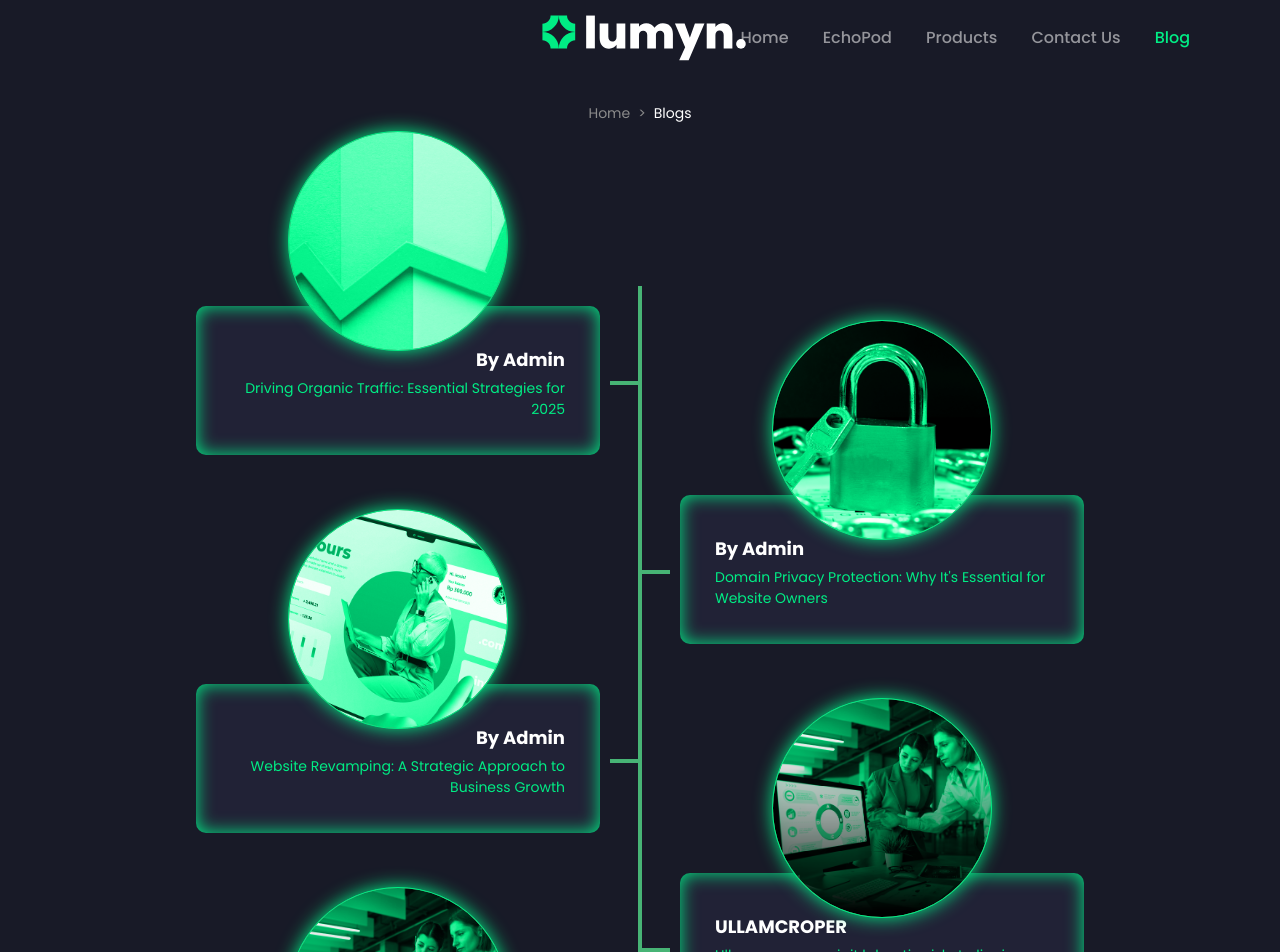
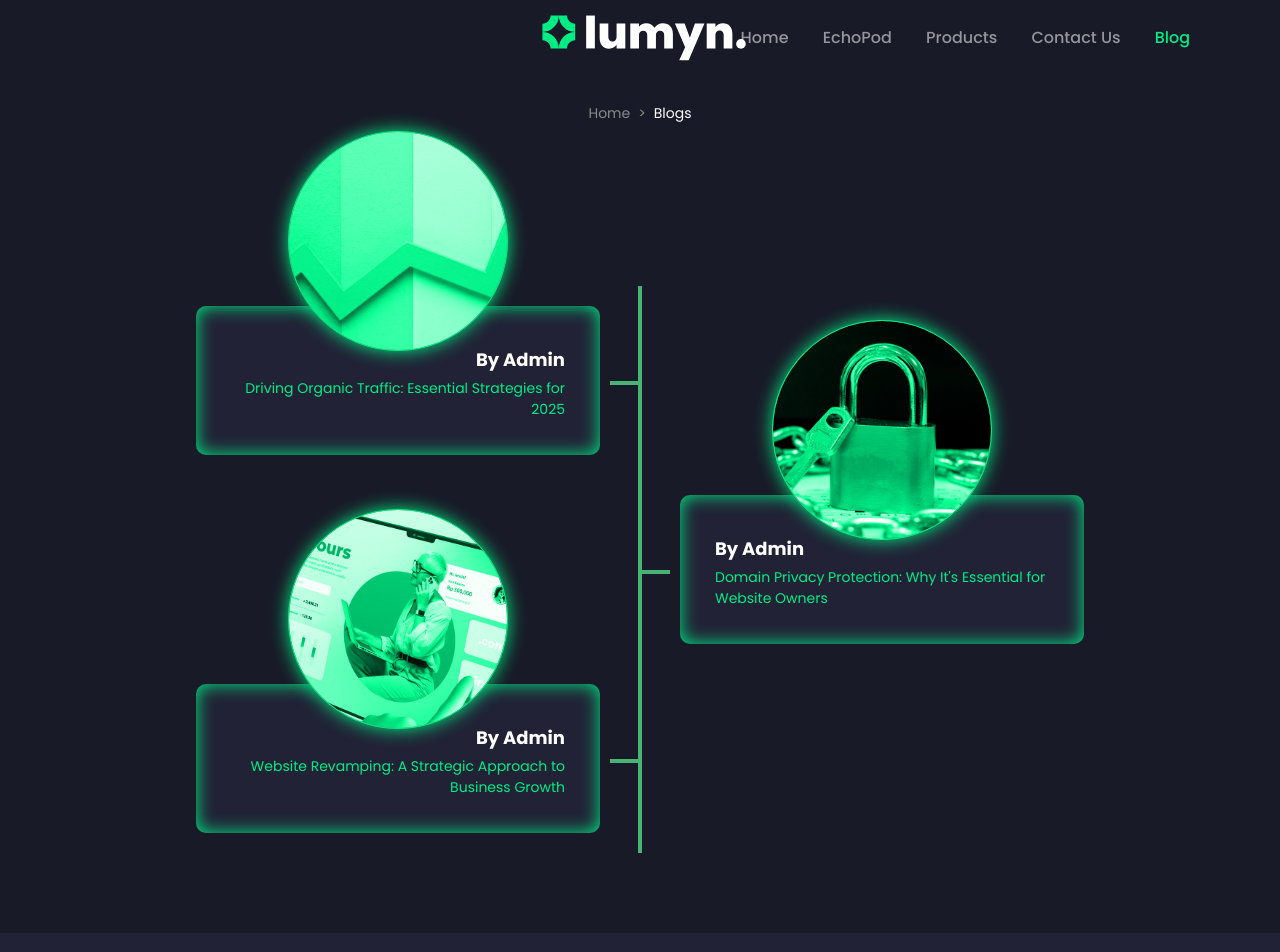
Before and after one commit to vishnutk41/team-lumyn, a Next.js app: page /blogs in a window 1280 px wide. Shown: the top 952 px of the page. Built offline with nearby package versions, Linux system fonts and the light colour scheme.

Commit message:
set  to 3 contents in tree

```diff
--- a/src/pages/blogs/index.tsx
+++ b/src/pages/blogs/index.tsx
@@ -9,8 +9,8 @@ export default function Blogs() {
         { year: "2022", title: "By Admin", desc: "Driving Organic Traffic: Essential Strategies for 2025", icon: "/assets/images/blog_images/Driving Organic Traffic.webp", link:"/blogs/driving-organic-traffic-strategies" },
         { year: "2017", title: "By Admin", desc: "Domain Privacy Protection: Why It's Essential for Website Owners", icon: "/assets/images/blog_images/Domain Privacy Protection.png", link:"/blogs/need-for-domain-privacy-protection" },
         { year: "2012", title: "By Admin", desc: " Website Revamping: A Strategic Approach to Business Growth", icon: "/assets/images/blog_images/Website Revamping.webp", link:"/blogs/website-revamping" },
-        { year: "2007", title: "ULLAMCROPER", desc: "Ullamcorper suscipit labor tis nisl ut aliquip ex ea commodo.", icon: "/assets/images/Customease.webp", link:"#" },
-        { year: "2002", title: "LOREM IPSUM", desc: "Lorem ipsum dolor sit amet, consectetur adipiscing elit.", icon: "/assets/images/Customease.webp", link:"#" },
+        // { year: "2007", title: "ULLAMCROPER", desc: "Ullamcorper suscipit labor tis nisl ut aliquip ex ea commodo.", icon: "/assets/images/Customease.webp", link:"#" },
+        // { year: "2002", title: "LOREM IPSUM", desc: "Lorem ipsum dolor sit amet, consectetur adipiscing elit.", icon: "/assets/images/Customease.webp", link:"#" },
       ];
 
     return(
```
